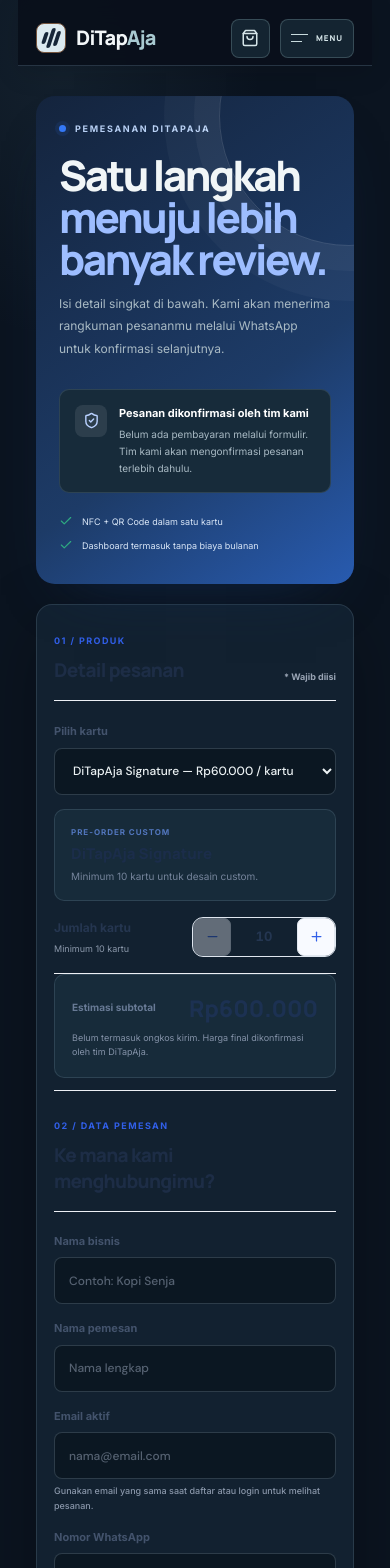
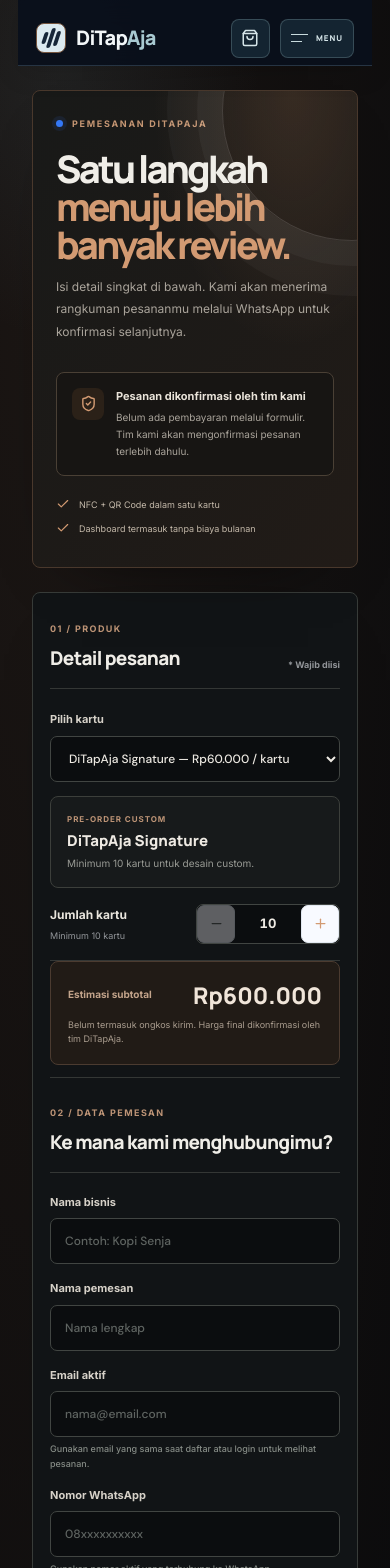
Before and after one commit to chanvianz-ui/ditapaja, a Next.js app: page /pesan in a window 390 px wide. Shown: the top 1568 px of the page. Built offline with nearby package versions, Linux system fonts and the light colour scheme.

Commit message:
feat(redesign): rebuild guest checkout styling in dark direction

```diff
--- a/app/design-system.css
+++ b/app/design-system.css
@@ -1128,3 +1128,86 @@ code{overflow-wrap:anywhere}
  .guide-step-icon{width:35px;height:35px}.guide-step-check{display:none}
  .product-detail-page .detail-hero{padding-top:28px!important}
 }
+
+/* Checkout flow — preserve guest ordering while giving the form a focused dark workspace */
+.dt-order-checkout{
+  min-height:100vh;background:#090a0c!important;color:#efede7!important;
+  background-image:radial-gradient(ellipse at 12% 12%,rgba(189,128,87,.1),transparent 34rem)!important;
+}
+.dt-order-checkout .order-header{
+  border-color:#343735!important;background:rgba(9,10,12,.92)!important;color:#efede7!important;
+}
+.dt-order-checkout .order-brand,.dt-order-checkout .order-back{color:#e8e4dc!important}
+.dt-order-checkout .order-brand-mark{border:1px solid #76553e!important;border-radius:8px!important;background:#251d17!important;color:#d29a72!important}
+.dt-order-checkout .order-brand>span:last-child{color:#d29a72!important}
+.dt-order-checkout .order-layout{max-width:1360px!important;gap:24px!important}
+.dt-order-checkout .order-intro{
+  position:sticky!important;top:104px!important;align-self:start!important;
+  border:1px solid #49382c!important;border-radius:3px!important;
+  background:radial-gradient(ellipse at 80% 0%,rgba(189,128,87,.17),transparent 38%),linear-gradient(130deg,#181918,#211b17)!important;
+  color:#efede7!important;box-shadow:0 25px 70px -50px #000!important;
+}
+.dt-order-checkout .order-kicker{color:#c59673!important}
+.dt-order-checkout .order-intro h1{color:#f0eee8!important;font-size:clamp(38px,4.6vw,62px)!important;letter-spacing:-.075em!important}
+.dt-order-checkout .order-intro h1 em{color:#d29a72!important}
+.dt-order-checkout .order-intro>p{color:#aaa49b!important}
+.dt-order-checkout .order-assurance{border:1px solid #4a4035!important;border-radius:8px!important;background:#171513!important}
+.dt-order-checkout .order-assurance>span{background:#2b2118!important;color:#d29a72!important}
+.dt-order-checkout .order-assurance b{color:#e9e3d9!important}
+.dt-order-checkout .order-assurance small{color:#aaa49b!important}
+.dt-order-checkout .order-mini-note{color:#c3b8a9!important}
+.dt-order-checkout .order-mini-note svg{color:#d29a72!important}
+.dt-order-checkout .order-form{
+  border:1px solid #383c39!important;border-radius:9px!important;background:#111416!important;
+  color:#e9e5dd!important;box-shadow:0 28px 80px -60px #000!important;
+}
+.dt-order-checkout .order-form-heading{border-color:#343735!important}
+.dt-order-checkout .order-form-heading span{color:#bd9476!important}
+.dt-order-checkout .order-form-heading h2{color:#efede7!important}
+.dt-order-checkout .order-form-heading small{color:#929599!important}
+.dt-order-checkout .order-field{color:#d6d1c8!important}
+.dt-order-checkout .order-field input,.dt-order-checkout .order-field select,.dt-order-checkout .order-field textarea{
+  min-height:46px!important;border:1px solid #414542!important;border-radius:7px!important;
+  background:#0b0d0f!important;color:#eeeae3!important;
+}
+.dt-order-checkout .order-field input::placeholder,.dt-order-checkout .order-field textarea::placeholder{color:#747a76!important}
+.dt-order-checkout .order-field input:focus,.dt-order-checkout .order-field select:focus,.dt-order-checkout .order-field textarea:focus{
+  border-color:#bd8057!important;box-shadow:0 0 0 3px #bd80571b!important;
+}
+.dt-order-checkout .order-field-hint{color:#858b85!important}
+.dt-order-checkout .order-product-summary{border:1px solid #3c3f3b!important;border-radius:8px!important;background:#171a1b!important}
+.dt-order-checkout .order-product-summary span{color:#bd9476!important}
+.dt-order-checkout .order-product-summary b{color:#eeeae3!important}
+.dt-order-checkout .order-product-summary small{color:#999b95!important}
+.dt-order-checkout .order-quantity-row{border-color:#343735!important}
+.dt-order-checkout .order-quantity-row b{color:#e9e5dd!important}
+.dt-order-checkout .order-quantity-row small{color:#929599!important}
+.dt-order-checkout .order-quantity{border:1px solid #414542!important;border-radius:7px!important;background:#0b0d0f!important}
+.dt-order-checkout .order-quantity button{color:#d29a72!important}
+.dt-order-checkout .order-quantity button:disabled{color:#555b57!important}
+.dt-order-checkout .order-quantity output{color:#eeeae3!important}
+.dt-order-checkout .order-total{border:1px solid #4b3b30!important;border-radius:8px!important;background:#211b16!important}
+.dt-order-checkout .order-total span{color:#c3a48b!important}
+.dt-order-checkout .order-total b{color:#f0e5d9!important}
+.dt-order-checkout .order-total small{color:#a99c8e!important}
+.dt-order-checkout .order-submit{
+  min-height:52px!important;border:1px solid #bd8057!important;border-radius:7px!important;
+  background:#bd8057!important;color:#150f0b!important;font-weight:850!important;box-shadow:none!important;
+}
+.dt-order-checkout .order-submit:hover{background:#d09268!important}
+.dt-order-checkout .order-submit:disabled{opacity:.55}
+.dt-order-checkout .order-privacy-note{color:#929599!important}
+.dt-order-checkout .order-footer{border-color:#343735!important;color:#858984!important}
+.dt-order-checkout .dt-order-account-overlay{background:rgba(0,0,0,.8)!important}
+.dt-order-checkout .dt-order-account-overlay section{
+  border:1px solid #41413c!important;border-radius:9px!important;background:#141719!important;color:#efede7!important;
+}
+.dt-order-checkout .dt-order-account-overlay .bg-emerald-50{border:1px solid #426b54!important;background:#18251d!important;color:#acd0b3!important}
+.dt-order-checkout .dt-order-account-overlay .text-blue-600{color:#d29a72!important}
+.dt-order-checkout .dt-order-account-overlay .text-slate-900,.dt-order-checkout .dt-order-account-overlay .text-slate-800{color:#efede7!important}
+.dt-order-checkout .dt-order-account-overlay .text-slate-500,.dt-order-checkout .dt-order-account-overlay .text-slate-400{color:#a0a29c!important}
+.dt-order-checkout .dt-order-account-overlay .border-slate-200{border-color:#414542!important}
+.dt-order-checkout .dt-order-account-overlay .bg-blue-600{background:#bd8057!important;color:#150f0b!important}
+.dt-order-checkout .dt-order-account-overlay .hover\\:bg-slate-50:hover{background:#222624!important}
+@media(max-width:900px){.dt-order-checkout .order-intro{position:relative!important;top:auto!important}}
+@media(max-width:640px){.dt-order-checkout .order-layout{padding:24px 14px 42px!important}.dt-order-checkout .order-intro,.dt-order-checkout .order-form{border-radius:8px!important}.dt-order-checkout .order-intro h1{font-size:38px!important}}
```
